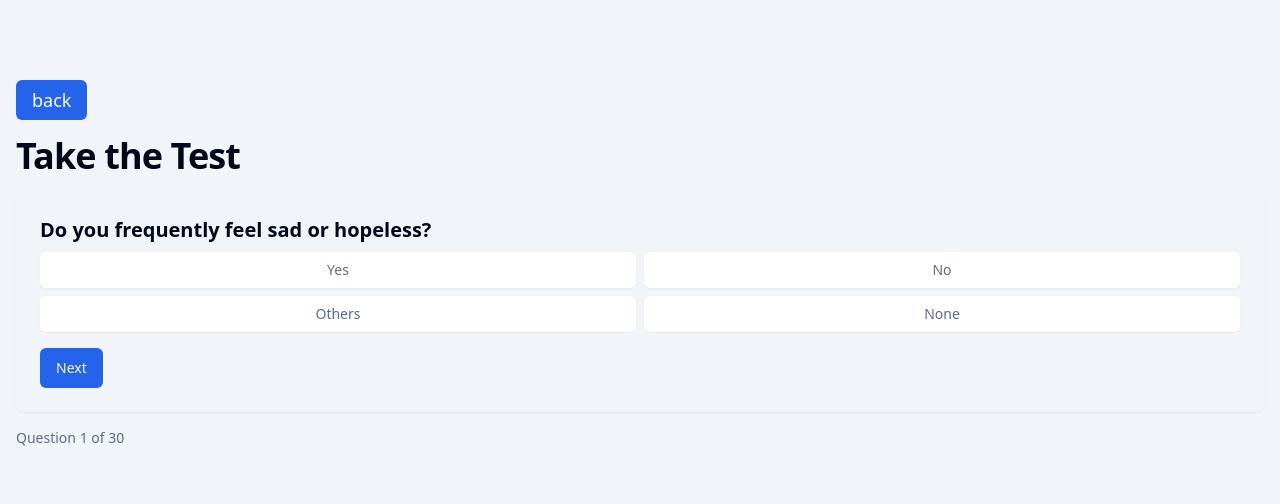
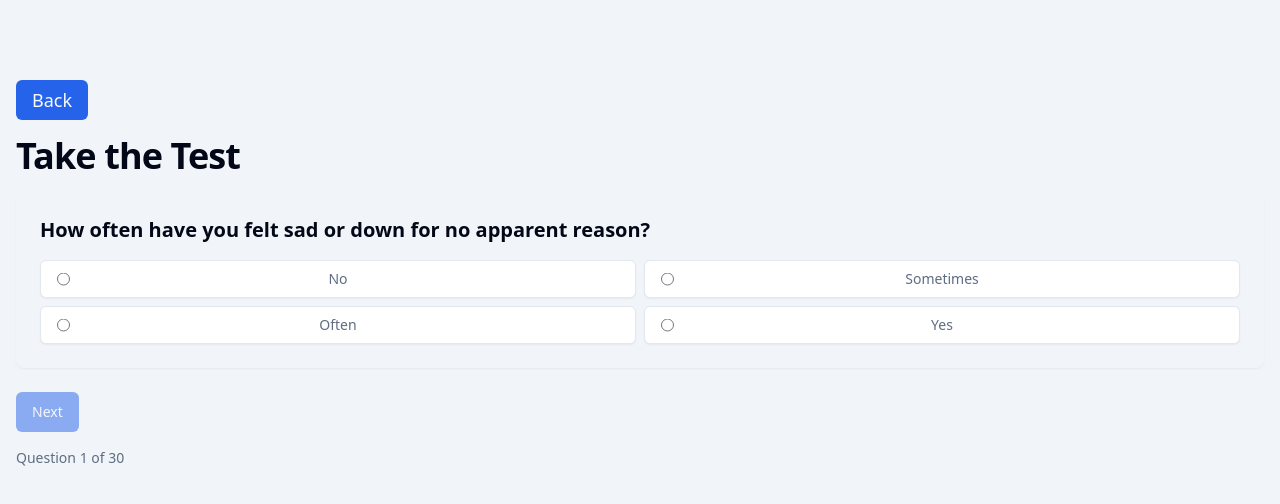
Before and after one commit to Rishabh763/Final-Year-Project, a React (Create React App) app: page /test/BasicTest in a window 1280 px wide. Shown: the top 504 px of the page. Built offline with nearby package versions, Linux system fonts and the light colour scheme.

Commit message:
form update

```diff
--- a/package.json
+++ b/package.json
@@ -9,8 +9,10 @@
     "axios": "^1.7.3",
     "react": "^18.3.1",
     "react-dom": "^18.3.1",
+    "react-hook-form": "^7.53.0",
     "react-router-dom": "^6.26.0",
     "react-scripts": "5.0.1",
+    "react-toastify": "^10.0.6",
     "recharts": "^2.12.7",
     "tailwindcss": "^3.2.0",
     "tailwindcss-animate": "^1.0.7",
--- a/src/index.css
+++ b/src/index.css
@@ -31,6 +31,8 @@
     --chart-5: 212 97% 87%;
     --radius: 0.5rem;
   }
+
+
 }
 
 @layer base {
@@ -81,7 +83,7 @@ ol[role='list'] {
 
 /* Set core root defaults */
 html:focus-within {
-  scroll-behavior: smooth;
+  scroll-behavior: smooth !important;
 }
 
 /* Set core body defaults */
@@ -230,3 +232,23 @@ tbody > tr:nth-child(2n){
   color: blue;
 
 } */
+
+
+.form__label {
+  cursor: pointer;
+  position: relative;
+  text-align: left;
+  width: 100%;
+  transition: all 0.2s ease;
+}
+
+
+.Toastify__progress-bar--success{
+  background-color: hsla(221.2 83.2% 53.3% 1)!important;
+}
+.Toastify__progress-bar {
+  background-color: hsl(221.2 83.2% 53.3%)!important;
+}
+.Toastify__progress-bar-theme--light{
+  background-color: hsl(221.2 83.2% 53.3%)!important;
+}
--- a/src/pages/Home.js
+++ b/src/pages/Home.js
@@ -40,7 +40,7 @@ function Home({ handleDiseaseSelect }) {
                 <path d="M11 20A7 7 0 0 1 9.8 6.1C15.5 5 17 4.48 19 2c1 2 2 4.18 2 8 0 5.5-4.78 10-10 10Z"></path>
                 <path d="M2 21c0-3 1.85-5.36 5.08-6C9.5 14.52 12 13 13 12"></path>
               </svg>
-              <span className="ml-2 text-lg font-semibold">Mindful</span>
+              <span className="ml-2 text-lg font-semibold">Mind Matters</span>
             </a>
             <nav
               className={`${
@@ -98,7 +98,7 @@ function Home({ handleDiseaseSelect }) {
               Unlock Your Mental Wellbeing
             </h1>
             <p className="text-background text-center md:text-lg">
-              Mindful is a comprehensive mental health platform that empowers
+              Mind Matters is a comprehensive mental health platform that empowers
               you to take control of your emotional and psychological
               well-being.
             </p>
@@ -108,12 +108,12 @@ function Home({ handleDiseaseSelect }) {
                   Get Started
                 </button>
               </Link>
-              <a
+              <button
                 className="inline-flex items-center justify-center rounded-md border border-input bg-background px-4 py-2 text-sm font-medium text-muted-foreground shadow-sm transition-colors hover:bg-muted full-width hover:text-muted-foreground focus:outline-none focus:ring-2 focus:ring-primary focus:ring-offset-2"
                 href="#"
               >
                 Learn More
-              </a>
+              </button>
             </div>
           </div>
         </section>
@@ -238,7 +238,7 @@ function Home({ handleDiseaseSelect }) {
                 Discover the Benefits
               </h2>
               <p className="text-muted-foreground md:text-lg">
-                Mindful offers a range of features to help you improve your
+                Mind Matters offers a range of features to help you improve your
                 mental well-being and live a more fulfilling life.
               </p>
               <ul className="space-y-2">
@@ -413,7 +413,7 @@ function Home({ handleDiseaseSelect }) {
         </section>
         <footer className="bg-muted full-width py-6 text-center text-sm text-muted-foreground">
           <div className="container mx-auto">
-            <p>© 2024 Mindful. All rights reserved.</p>
+            <p>© 2024 Mind Matters. All rights reserved.</p>
             <div className="mt-2 flex justify-center gap-4">
               <a className="hover:text-primary transition-colors" href="#">
                 Privacy Policy
@@ -426,13 +426,7 @@ function Home({ handleDiseaseSelect }) {
         </footer>
       </div>
 
-      {/* <div classNameName='text-center sticky top-0'>
-          <h1 classNameName='text-6xl font-bold bg-gradient-to-r from-blue-600 via-green-500 to-indigo-400 inline-block text-transparent bg-clip-text'>Home</h1>
-          <div classNameName='flex gap-8 py-4 justify-center text-2xl'>
-              <Link to="/signup" >signup</Link>
-              <Link to="/login" >login</Link>
-          </div>
-        </div> */}
+
     </div>
   );
 }
--- a/src/pages/Test.js
+++ b/src/pages/Test.js
@@ -1,18 +1,19 @@
-import React, { useState, useEffect } from "react";
-import { Link } from "react-router-dom";
+import React, { useState } from "react";
+import { Link, useParams } from "react-router-dom";
+import { useForm } from "react-hook-form";
 import test from "../Test.json";
-import { useParams } from "react-router-dom";
+import { ToastContainer, toast } from "react-toastify";
+import 'react-toastify/dist/ReactToastify.css';
 
 function Test() {
   const { testType } = useParams();
-
+  const { register, handleSubmit, setValue, watch, formState: { errors } } = useForm();
   const [currentQuestion, setCurrentQuestion] = useState(0);
-  const [selectedAnswers, setSelectedAnswers] = useState([]);
+  const [answers, setAnswers] = useState({});
+  const [score, setScore] = useState(null);
 
   const questions = test[testType];
 
-  // console.log(testType);
-  // console.log(questions);
 
   if (!questions) {
     return (
@@ -22,90 +23,138 @@ function Test() {
     );
   }
 
-  const handleAnswerSelect = (questionIndex, answerIndex) => {
-    const newSelectedAnswers = [...selectedAnswers];
-    newSelectedAnswers[questionIndex] = answerIndex;
-    setSelectedAnswers(newSelectedAnswers);
+  const currentAnswer = watch(`question_${currentQuestion}`);
+
+  const handleFormSubmit = (data) => {
+
+
+    let calculatedScore = 0;
+
+    questions.forEach((question, index) => {
+      const userAnswer = data[`question_${index}`];
+      const correctAnswer = question.answer;
+      if (userAnswer === correctAnswer) {
+        calculatedScore += 1;
+      }
+    });
+
+    setScore(calculatedScore);
+    console.log("Form Data: ", JSON.stringify(data, null, 2));
+    console.log("Score: ", calculatedScore);
+
+    toast.success(`Test submitted successfully!`, {
+      position: "top-center",
+      autoClose: 3000,
+      hideProgressBar: false,
+      closeOnClick: true,
+      pauseOnHover: true,
+      draggable: true,
+      progress: undefined,
+    });
+  };
+
+  const handleNext = (e) => {
+    // e.preventDefault();
+    setAnswers((prev) => ({
+      ...prev,
+      [`question_${currentQuestion}`]: currentAnswer,
+    }));
+
+    if (currentAnswer) {
+      setCurrentQuestion(currentQuestion + 1);
+    }
   };
 
   const handlePrevious = () => {
     setCurrentQuestion(currentQuestion - 1);
   };
 
-  const handleNext = () => {
-    setCurrentQuestion(currentQuestion + 1);
-  };
-
-  const handleSubmit = () => {
-    const score = selectedAnswers.reduce((total, selectedAnswer, index) => {
-      const correctAnswer = questions[index]?.answer; // Ensure the question exists
-
-      return total + (selectedAnswer === correctAnswer ? 1 : 0);
-    }, 0);
-
-  };
   return (
     <div className="content-grid bg-muted min-h-screen">
       <section className="full-width bg-muted container mx-auto py-12 md:py-20">
         <div className="space-y-4">
           <Link to="/">
             <button className="inline-flex items-center justify-center whitespace-nowrap rounded-md text-lg font-medium ring-offset-background transition-colors focus-visible:outline-none focus-visible:ring-2 focus-visible:ring-ring focus-visible:ring-offset-2 disabled:pointer-events-none disabled:opacity-50 bg-primary text-primary-foreground hover:bg-primary/90 h-10 px-4 py-2">
-              back
+              Back
             </button>
           </Link>
           <h1 className="text-3xl font-bold tracking-tight md:text-4xl">
             Take the Test
           </h1>
-          <div className=" rounded-lg shadow-sm p-6">
+
+          <ToastContainer />
+
+          <form onSubmit={handleSubmit(handleFormSubmit)} className="space-y-6">
+            <div className="rounded-lg shadow-sm p-6">
               <div className="space-y-4">
-              <div>
                 <h2 className="text-xl font-semibold">
                   {questions[currentQuestion].question}
                 </h2>
                 <div className="grid grid-cols-2 gap-2 mt-2">
                   {questions[currentQuestion].options.map((option, index) => (
-                    <button
-                      key={index}
-                      className="inline-flex items-center justify-center rounded-md border border-input bg-background px-4 py-2 text-sm font-medium text-muted-foreground shadow-sm transition-colors hover:bg-muted full-width hover:text-muted-foreground focus:outline-none focus:ring-2 focus:ring-primary focus:ring-offset-2"
-                      variant={
-                        selectedAnswers[currentQuestion] === index
-                          ? "primary"
-                          : "outline"
-                      }
-                      onClick={() => handleAnswerSelect(currentQuestion, index)}
+                    <div key={index} className="flex items-center">
+                      <label
+                        htmlFor={`question_${currentQuestion}_option_${index}`}
+                        className={`form__label relative inline-flex items-center justify-center rounded-md border border-input bg-background px-4 py-2 text-muted-foreground shadow-sm transition-colors hover:bg-muted full-width hover:text-muted-foreground focus:outline-none focus:ring-2 focus:ring-primary focus:ring-offset-2 text-sm font-medium ${
+                          errors[`question_${currentQuestion}`]
+                          ? "text-red-500"
+                          : ""
+                        }`}
                       >
+                        <input
+                          type="radio"
+                          id={`question_${currentQuestion}_option_${index}`}
+                          value={option} // The radio input's value is the option text
+                          {...register(`question_${currentQuestion}`, {
+                            required: "Please select an option.",
+                          })}
+                          className="absolute top-1/2 left-4 -translate-y-1/2"
+                        />
                         {option}
-                    </button>
+                      </label>
+                    </div>
                   ))}
                 </div>
+
+                {errors[`question_${currentQuestion}`] && (
+                  <p className="text-red-500 text-sm">
+                    {errors[`question_${currentQuestion}`].message}
+                  </p>
+                )}
               </div>
+            </div>
+
             <div className="flex justify-between">
               {currentQuestion > 0 && (
                 <button
+                  type="button"
                   className="inline-flex items-center justify-center rounded-md border border-input bg-background px-4 py-2 text-sm font-medium text-muted-foreground shadow-sm transition-colors hover:bg-muted full-width hover:text-muted-foreground focus:outline-none focus:ring-2 focus:ring-primary focus:ring-offset-2"
                   onClick={handlePrevious}
                 >
                   Previous
                 </button>
               )}
+
               {currentQuestion < questions.length - 1 ? (
                 <button
+                  type="button"
                   className="inline-flex items-center justify-center whitespace-nowrap rounded-md text-sm font-medium ring-offset-background transition-colors focus-visible:outline-none focus-visible:ring-2 focus-visible:ring-ring focus-visible:ring-offset-2 disabled:pointer-events-none disabled:opacity-50 bg-primary text-primary-foreground hover:bg-primary/90 h-10 px-4 py-2"
                   onClick={handleNext}
+                  disabled={!currentAnswer}
                 >
                   Next
                 </button>
               ) : (
                 <button
+                  type="submit"
                   className="inline-flex items-center justify-center whitespace-nowrap rounded-md text-sm font-medium ring-offset-background transition-colors focus-visible:outline-none focus-visible:ring-2 focus-visible:ring-ring focus-visible:ring-offset-2 disabled:pointer-events-none disabled:opacity-50 bg-primary text-primary-foreground hover:bg-primary/90 h-10 px-4 py-2"
-                    onClick={handleSubmit}
+                  disabled={!currentAnswer}
                 >
                   Submit
                 </button>
               )}
             </div>
-            </div>
-          </div>
+          </form>
           <div className="text-sm text-muted-foreground">
             Question {currentQuestion + 1} of {questions.length}
           </div>
```
Also changed, not shown: src/Test.json, 1 other file (tests, documents, lock files or other folders). Lines whose indentation alone changed are shown as unchanged.
